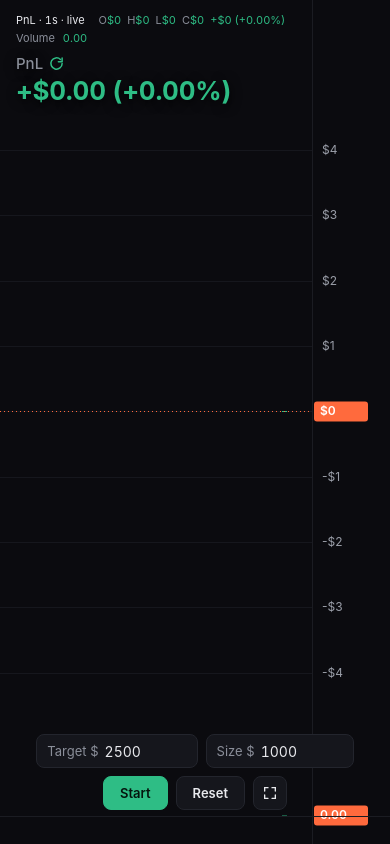
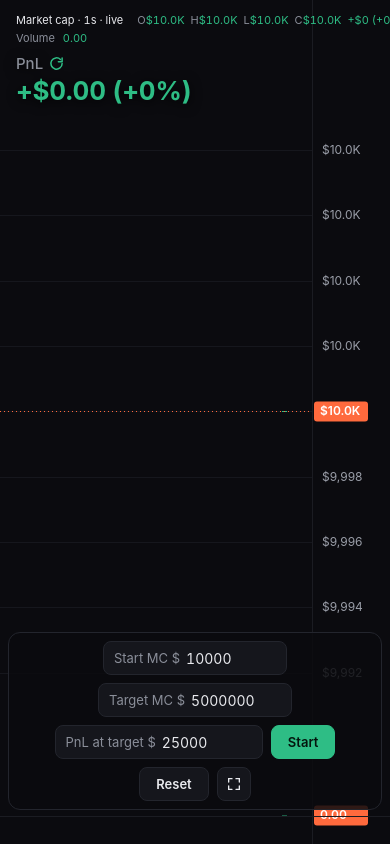
Before and after one commit to r56nhfpswh-ops/tekless, a plain HTML site: page index.html in a window 390 px wide. Drawn offline with Linux system fonts and the light colour scheme.

Commit message:
Chart market cap from 10K toward 5M and derive PnL and % from it
Co-Authored-By: Claude Opus 5.5 <noreply@anthropic.com>
Claude-Session: https://claude.ai/code/session_01EgsEetsX6xhfgUmHLnjm61

```diff
--- a/index.html
+++ b/index.html
@@ -39,12 +39,14 @@
   #pnl.down { color: var(--down); }
 
   /* controls */
-  #bar { position: fixed; top: 10px; right: 96px; display: flex; gap: 8px; align-items: center;
-    transition: opacity .4s; }
+  #bar { position: fixed; bottom: calc(40px + env(safe-area-inset-bottom, 0px)); left: 50%; transform: translateX(-50%);
+    display: flex; flex-wrap: wrap; justify-content: center; gap: 8px; align-items: center; width: max-content;
+    max-width: calc(100% - 100px); padding: 8px; border-radius: 12px; background: rgba(11,11,15,.85);
+    border: 1px solid var(--line); transition: opacity .4s; }
   #bar.idle { opacity: 0; }
   .field { display: flex; align-items: center; gap: 4px; height: 34px; padding: 0 10px; border-radius: 8px;
     background: var(--panel); border: 1px solid var(--line); font-size: 13px; color: var(--muted); }
-  .field input { width: 84px; background: transparent; border: 0; outline: 0; color: var(--text);
+  .field input { width: 92px; background: transparent; border: 0; outline: 0; color: var(--text);
     font: inherit; font-size: 14px; font-variant-numeric: tabular-nums; }
   button { height: 34px; padding: 0 16px; border-radius: 8px; border: 1px solid var(--line); font: inherit;
     font-size: 13px; font-weight: 600; cursor: pointer; background: var(--panel); color: var(--text); }
@@ -54,8 +56,8 @@
   #fs svg { width: 16px; height: 16px; }
 
   @media (max-width: 720px) {
-    #bar { top: auto; bottom: 34px; right: 8px; left: 8px; flex-wrap: wrap; justify-content: center; }
-    #pnlBox { top: 54px; }
+    #bar { max-width: calc(100% - 16px); bottom: calc(34px + env(safe-area-inset-bottom, 0px)); }
+    #pnlBox { top: calc(54px + env(safe-area-inset-top, 0px)); }
     #legend { font-size: 11px; }
   }
 </style>
@@ -74,8 +76,9 @@
 </div>
 
 <div id="bar">
-  <label class="field">Target $<input id="amount" type="number" inputmode="decimal" step="any" value="2500"></label>
-  <label class="field">Size $<input id="size" type="number" inputmode="decimal" step="any" value="1000"></label>
+  <label class="field">Start MC $<input id="startMc" type="number" inputmode="decimal" step="any" value="10000"></label>
+  <label class="field">Target MC $<input id="targetMc" type="number" inputmode="decimal" step="any" value="5000000"></label>
+  <label class="field">PnL at target $<input id="amount" type="number" inputmode="decimal" step="any" value="25000"></label>
   <button id="toggle" class="start">Start</button>
   <button id="reset">Reset</button>
   <button id="fs" title="Fullscreen"><svg viewBox="0 0 24 24" fill="none" stroke="currentColor" stroke-width="2" stroke-linecap="round"><path d="M4 9V4h5M20 9V4h-5M4 15v5h5M20 15v5h-5"/></svg></button>
@@ -86,7 +89,7 @@
   const TICK_MS = 40;              // price ticks: 25 per second
   const CANDLE_MS = 1000;          // one candle per second
   const KEEP = 600;                // candles kept in memory
-  const KEY = 'livepnl.v2';
+  const KEY = 'livepnl.v3';
 
   const $ = id => document.getElementById(id);
   const canvas = $('c'), ctx = canvas.getContext('2d');
@@ -94,13 +97,15 @@
   const BG = css('--bg'), UP = css('--up'), DOWN = css('--down'), ACCENT = css('--accent');
 
   // ---------- state ----------
-  let s = { pnl: 0, target: 2500, size: 1000, running: false, ret: 0, swing: 0, vol: 1, t: Date.now() };
+  // the chart is market cap; PnL comes from a position bought at the start market cap
+  let s = { mc: 10000, startMc: 10000, targetMc: 5000000, goalPnl: 25000, liveTarget: 5000000,
+            running: false, ret: 0, swing: 0, vol: 1, t: Date.now() };
   let candles = [];
   try {
     const saved = JSON.parse(localStorage.getItem(KEY) || 'null');
-    if (saved && typeof saved.pnl === 'number') { s = { ...s, ...saved }; candles = saved.candles || []; }
+    if (saved && typeof saved.mc === 'number') { s = { ...s, ...saved }; candles = saved.candles || []; }
   } catch (e) {}
-  $('amount').value = s.target; $('size').value = s.size;
+  $('amount').value = s.goalPnl; $('startMc').value = s.startMc; $('targetMc').value = s.targetMc;
   if (!candles.length) newCandle(Date.now());
 
   function save() {
@@ -108,7 +113,7 @@
   }
 
   function newCandle(t) {
-    const p = s.pnl;
+    const p = s.mc;
     candles.push({ t, o: p, h: p, l: p, c: p, v: 0 });
     if (candles.length > KEEP) candles.splice(0, candles.length - KEEP);
   }
@@ -118,23 +123,21 @@
     return Math.sqrt(-2 * Math.log(u)) * Math.cos(2 * Math.PI * v); };
 
   function step() {
-    const scale = Math.max(Math.abs(s.target), 50);
-    const baseVol = scale * 0.0013;
+    const baseVol = 0.0019;                                              // per-tick log volatility
     s.vol += (1 - s.vol) * 0.02 + Math.abs(gauss()) * 0.06 - 0.03;
     if (Math.random() < 0.004) s.vol += 1.2 + Math.random() * 1.5;      // volatility burst
     s.vol = Math.min(Math.max(s.vol, 0.35), 4);
 
-    const gap = s.target - s.pnl;
-    const dir = Math.sign(s.target) || 1;
+    const x = Math.log(s.mc), gap = Math.log(s.liveTarget) - x;
     s.swing = s.swing * 0.985 + gauss() * 0.16;                          // rallies & pullbacks
     if (Math.random() < 0.006) s.swing = -s.swing * 1.4;                 // sharp reversal
-    const drift = gap * 0.0016 + dir * scale * 0.00006 + s.swing * baseVol * 0.9;
+    const drift = Math.min(gap * 0.0004, 0.0016) + 0.0003 + s.swing * baseVol * 0.8;
     s.ret = s.ret * 0.45 + gauss() * baseVol * s.vol;
-    s.pnl += drift + s.ret;
-    if (dir * gap < 0) s.target += dir * scale * 0.00006;               // keeps going after target
+    s.mc = Math.exp(x + drift + s.ret);
+    if (gap < 0) s.liveTarget *= 1.00003;                                // keeps going after target
 
     const c = candles[candles.length - 1];
-    c.c = s.pnl; if (s.pnl > c.h) c.h = s.pnl; if (s.pnl < c.l) c.l = s.pnl;
+    c.c = s.mc; if (s.mc > c.h) c.h = s.mc; if (s.mc < c.l) c.l = s.mc;
     c.v += (Math.abs(s.ret) / baseVol) * (0.6 + Math.random()) * s.vol * 40 + Math.random() * 6;
   }
 
@@ -150,16 +153,19 @@
   const pad = n => String(n).padStart(2, '0');
   const hms = t => { const d = new Date(t); return pad(d.getHours()) + ':' + pad(d.getMinutes()) + ':' + pad(d.getSeconds()); };
 
+  // size is picked so you make exactly "PnL at target" when MC reaches "Target MC"
+  const size = () => s.goalPnl / Math.max(s.targetMc / s.startMc - 1, 1e-9);
+  const pnlNow = () => size() * (s.mc / s.startMc - 1);
   function renderText() {
-    const p = s.pnl, pct = s.size > 0 ? (p / s.size) * 100 : 0;
+    const p = pnlNow(), pct = (s.mc / s.startMc - 1) * 100;
     const el = $('pnl');
-    el.textContent = (p >= 0 ? '+' : '-') + money(p) + ' (' + (pct >= 0 ? '+' : '') + pct.toFixed(2) + '%)';
+    el.textContent = (p >= 0 ? '+' : '-') + money(p) + ' (' + (pct >= 0 ? '+' : '') + pct.toLocaleString('en-US', { maximumFractionDigits: pct >= 1000 ? 0 : 2 }) + '%)';
     el.className = p >= 0 ? '' : 'down';
 
     const c = candles[candles.length - 1], cls = c.c >= c.o ? 'up' : 'down';
     const chg = c.c - c.o, chgPct = c.o ? (chg / Math.abs(c.o)) * 100 : 0;
     $('legend').innerHTML =
-      `<span class="name">PnL · 1s · live</span>` +
+      `<span class="name">Market cap · 1s · live</span>` +
       `<span class="k">O</span><span class="${cls}">${compact(c.o)}</span>` +
       `<span class="k">H</span><span class="${cls}">${compact(c.h)}</span>` +
       `<span class="k">L</span><span class="${cls}">${compact(c.l)}</span>` +
@@ -178,19 +184,21 @@
     save();
   }
   function applyInputs() {
-    const t = parseFloat($('amount').value), z = parseFloat($('size').value);
-    if (Number.isFinite(t)) s.target = t;
-    if (Number.isFinite(z) && z > 0) s.size = z;
+    const g = parseFloat($('amount').value), a = parseFloat($('startMc').value), b = parseFloat($('targetMc').value);
+    if (Number.isFinite(g)) s.goalPnl = g;
+    if (Number.isFinite(a) && a > 0) s.startMc = a;
+    if (Number.isFinite(b) && b > 0 && b !== s.targetMc) { s.targetMc = b; s.liveTarget = b; }
     renderText(); save();
   }
   $('toggle').onclick = () => { applyInputs(); setRunning(!s.running); };
   $('amount').addEventListener('change', applyInputs);
-  $('size').addEventListener('change', applyInputs);
+  $('startMc').addEventListener('change', applyInputs);
+  $('targetMc').addEventListener('change', applyInputs);
   document.querySelectorAll('#bar input').forEach(i => i.addEventListener('keydown', e => {
     if (e.key === 'Enter') { applyInputs(); if (!s.running) setRunning(true); }
   }));
   $('reset').onclick = () => {
-    applyInputs(); s.pnl = 0; s.ret = 0; s.swing = 0; s.vol = 1;
+    applyInputs(); s.mc = s.startMc; s.liveTarget = s.targetMc; s.ret = 0; s.swing = 0; s.vol = 1;
     candles = []; newCandle(Date.now()); nextCandleAt = Date.now() + CANDLE_MS;
     viewMin = viewMax = null; renderText(); save();
   };
@@ -243,7 +251,7 @@
     // smooth autoscale
     let lo = Infinity, hi = -Infinity, vmax = 1;
     for (const c of vis) { if (c.l < lo) lo = c.l; if (c.h > hi) hi = c.h; if (c.v > vmax) vmax = c.v; }
-    const span = Math.max(hi - lo, Math.max(Math.abs(s.target), 50) * 0.02);
+    const span = Math.max(hi - lo, hi * 0.01);
     const tMin = lo - span * 0.08, tMax = hi + span * 0.08;
     if (viewMin === null) { viewMin = tMin; viewMax = tMax; volMax = vmax; }
     viewMin += (tMin - viewMin) * 0.1; viewMax += (tMax - viewMax) * 0.1; volMax += (vmax - volMax) * 0.1;
```
